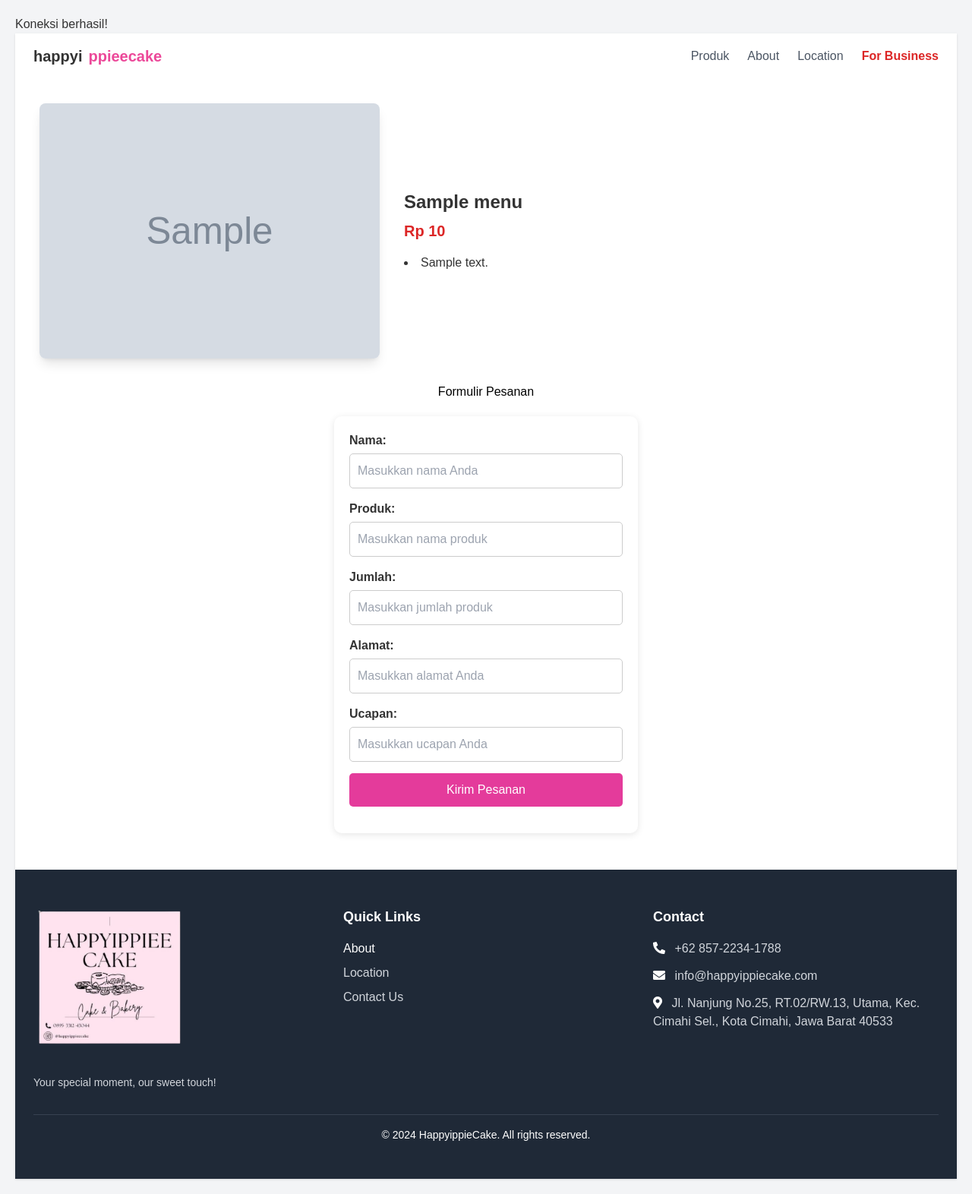
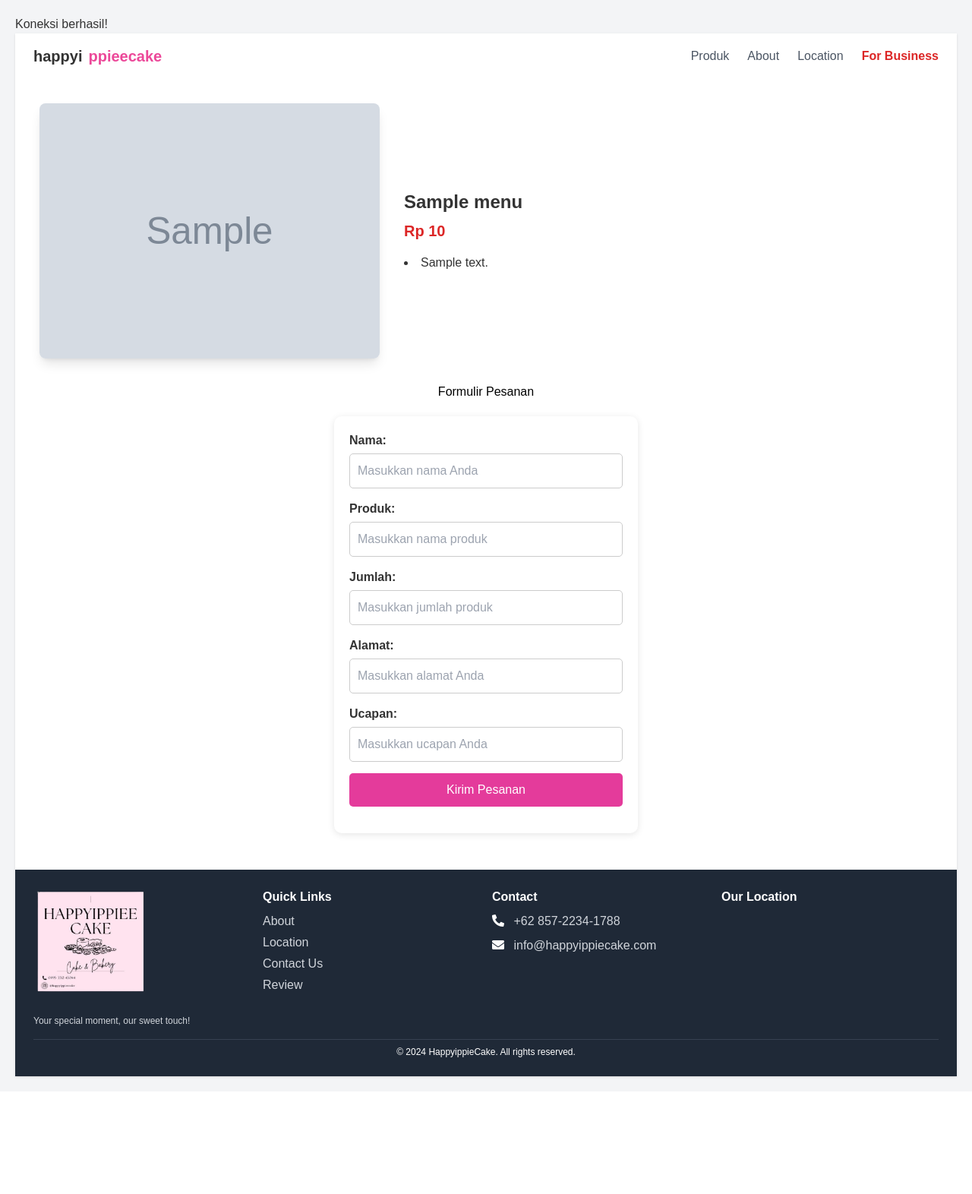
Before and after one commit to happyippieecake/happyippieecake.github.io, a PHP site: page /pesan.php?id=1 in a window 1280 px wide. Shown: the whole page at 76% size. After the commit the page ends 1421 px from the top, so only its background shows below. Run offline with PHP 8.4, Linux system fonts and the light colour scheme; tables that the repository leaves empty or names only in its code hold one stand-in row (values such as "Sample post"); grey boxes marked "Sample" are stand-in pictures; some libraries are stand-ins or nearby versions; grey boxes are pictures that could not be loaded.

Commit message:
memperbarui

```diff
--- a/pesan.php
+++ b/pesan.php
@@ -224,46 +224,55 @@ button:hover {
 
 
 <!-- Footer -->
-<footer class="bg-gray-800 text-white py-12 mt-12">
+<footer class="bg-gray-800 text-white py-6 mt-12">
   <div class="container mx-auto px-4 lg:px-6">
-    <div class="grid grid-cols-1 sm:grid-cols-2 lg:grid-cols-3 gap-8">
+    <div class="grid grid-cols-1 sm:grid-cols-2 lg:grid-cols-4 gap-4"> <!-- Mengubah jumlah kolom menjadi 4 -->
       <!-- Logo -->
       <div class="flex flex-col items-center lg:items-start">
-        <img src="gambar/happycake.png" alt="Logo Happy Ippie Cake" class="object-contain mb-6" width="200" />
-        <p class="text-sm text-gray-300 text-center lg:text-left mt-2">Your special moment, our sweet touch!</p>
+        <img src="gambar/happycake.png" alt="Logo Happy Ippie Cake" class="object-contain mb-4" width="150" />
+        <p class="text-xs text-gray-300 text-center lg:text-left mt-2">Your special moment, our sweet touch!</p>
       </div>
 
-      <!-- Quick Links -->
       <div>
-        <h3 class="text-lg font-bold mb-4">Quick Links</h3>
-        <ul class="space-y-2">
-          <a href="#about-container" class="font-medium transition cursor-pointer" id="about-btn">About</a>
+        <h3 class="text-md font-semibold mb-2">Quick Links</h3>
+        <ul class="space-y-1">
+          <li><a href="#about-container" class="text-gray-300 hover:text-white transition">About</a></li>
           <li><a href="maps.html" class="text-gray-300 hover:text-white transition">Location</a></li>
-          <li><a href="contact.html" class="text-gray-300 hover:text-white transition">Contact Us</a></li>
+          <li>
+            <a href="https://wa.me/6285722341788" target="_blank" class="text-gray-300 hover:text-white transition"> Contact Us </a>
+          </li>
+          <li><a href="review.php" class="text-gray-300 hover:text-white transition">Review</a></li>
         </ul>
       </div>
 
       <!-- Contact Information -->
       <div>
-        <h3 class="text-lg font-bold mb-4">Contact</h3>
-        <ul class="space-y-3">
+        <h3 class="text-md font-semibold mb-2">Contact</h3>
+        <ul class="space-y-2">
           <li><i class="fas fa-phone-alt"></i>
             <a href="tel:+6285722341788" class="text-gray-300 hover:text-white transition ml-2">+62 857-2234-1788</a>
           </li>
           <li><i class="fas fa-envelope"></i>
             <a href="mailto:info@happyippiecake.com" class="text-gray-300 hover:text-white transition ml-2">info@happyippiecake.com</a>
           </li>
-          <li><i class="fas fa-map-marker-alt"></i>
-            <span class="text-gray-300 ml-2">Jl. Nanjung No.25, RT.02/RW.13, Utama, Kec. Cimahi Sel., Kota Cimahi, Jawa Barat 40533</span>
-          </li>
         </ul>
       </div>
+
+      <!-- Maps Section -->
+      <div class="map-section">
+        <h3 class="text-md font-semibold mb-2">Our Location</h3>
+        <iframe
+          src="https://www.google.com/maps/embed?pb=!1m18!1m12!1m3!1d495.1070132257533!2d107.53570984005971!3d-6.907804161619513!2m3!1f0!2f0!3f0!3m2!1i1024!2i768!4f13.1!3m3!1m2!1s0x2e68e569a8e9d7bb%3A0x142ecf9a09a7f3e7!2shappyippieecake!5e0!3m2!1sid!2sid!4v1732411075230!5m2!1sid!2sid"
+          allowfullscreen=""
+          loading="lazy">
+        </iframe>
+      </div>
     </div>
-
-    <div class="mt-8 border-t border-gray-700 pt-4 text-center text-sm">
-      <p>&copy; 2024 HappyippieCake. All rights reserved.</p>
+    <div class="mt-4 border-t border-gray-700 pt-2 text-center text-xs">
+      &copy; 2024 HappyippieCake. All rights reserved.
     </div>
   </div>
 </footer>
+
 </body>
 </html>
```
